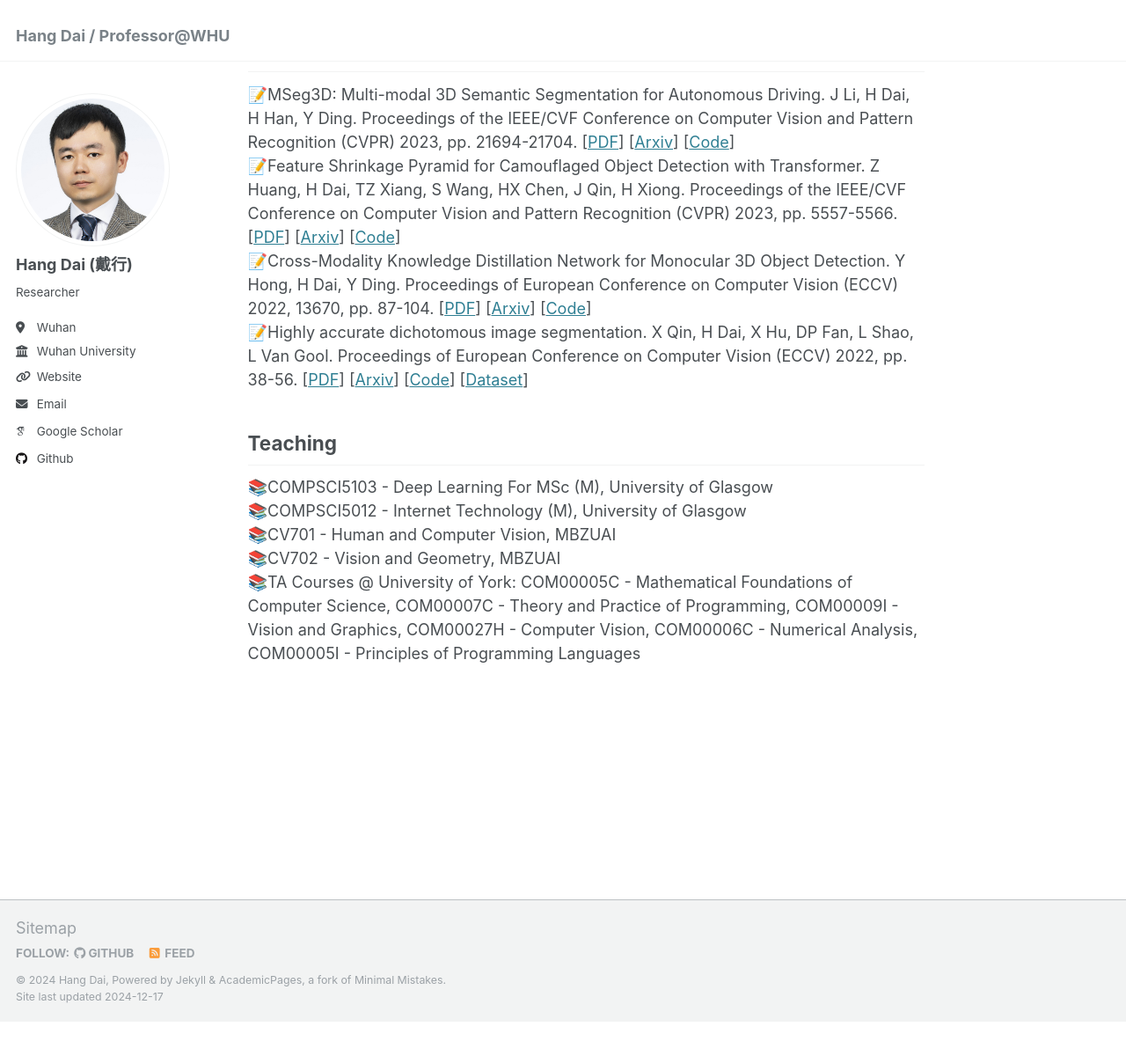
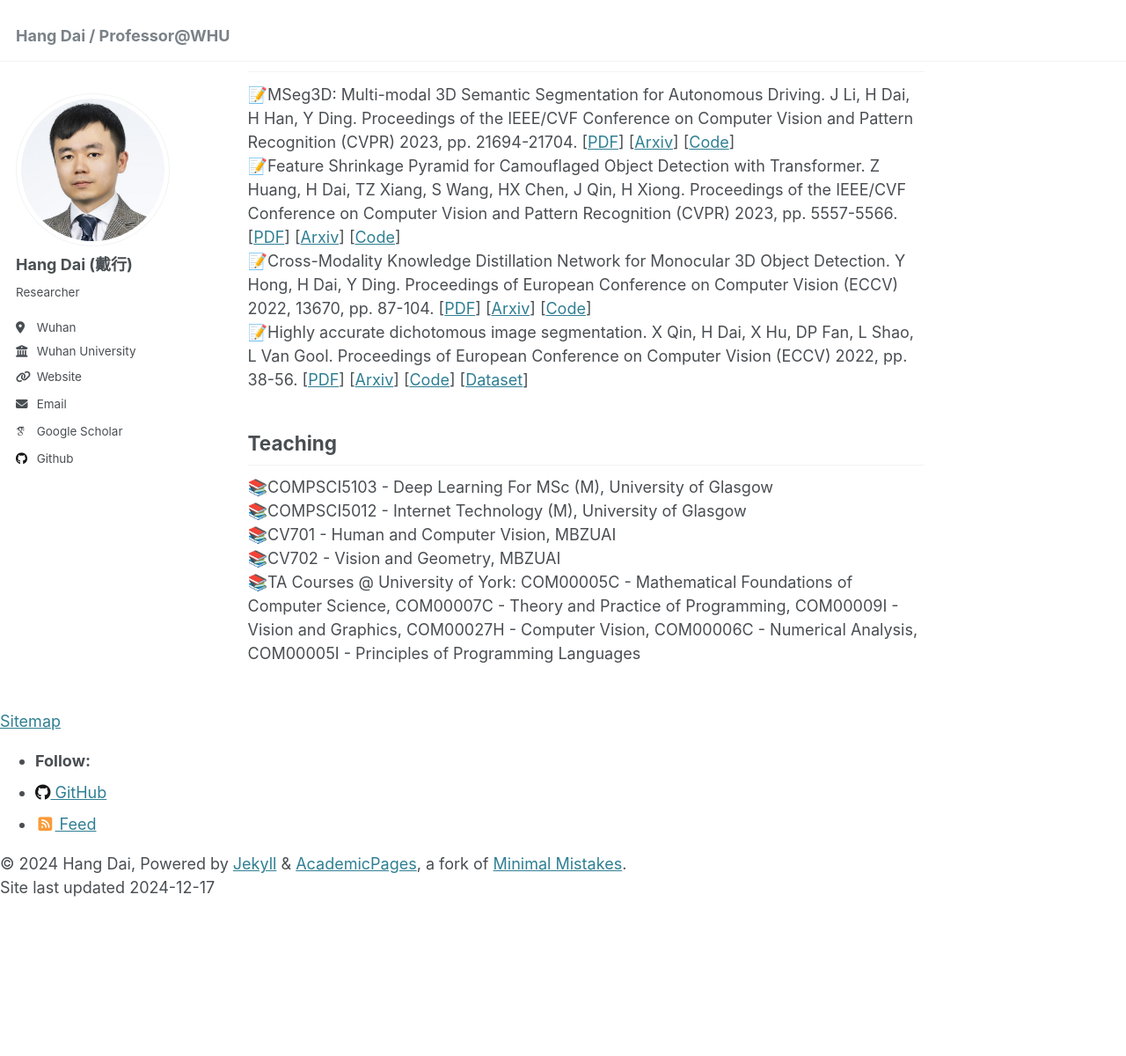
Before and after one commit to Dai-Hang/Dai-Hang.github.io, a Jekyll site: the page built from _pages/about.md, in a window 1280 px wide and 1400 px high, scrolled down 892 px. Shown: the top 1200 px of the window at 88% size. Built offline with Jekyll 4.4.1, drawn with Linux system fonts in a browser that asks for light colours; some web fonts are replaced; before the commit the page ends 2053 px from its top, so only the background shows below that.

Commit message:
Update main.scss

```diff
--- a/assets/css/main.scss
+++ b/assets/css/main.scss
@@ -25,7 +25,7 @@
 @import "notices";
 @import "masthead";
 @import "navigation";
-@import "footer";
+
 @import "syntax";
 
 @import "forms";
```
